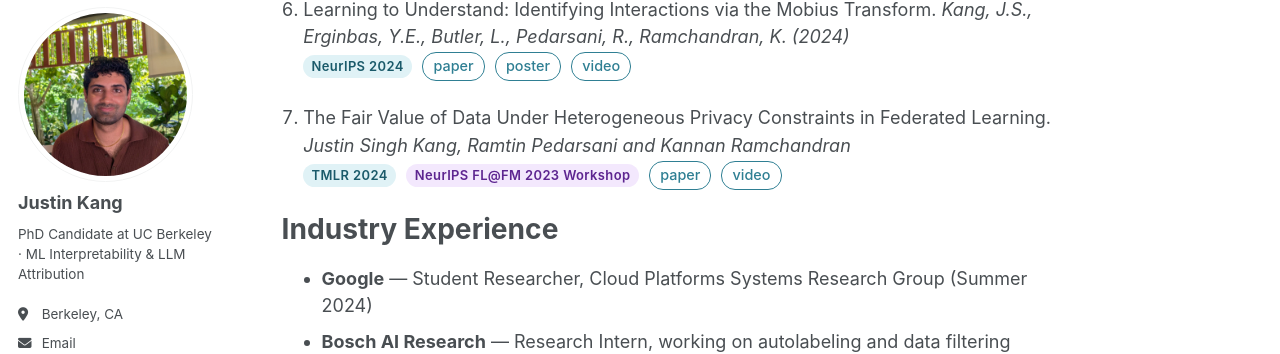
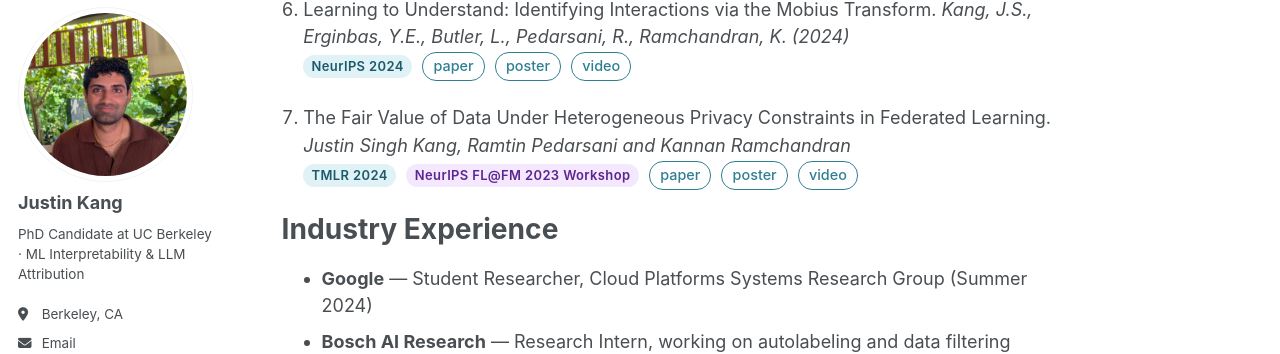
Before and after one commit to justinkang221/justinkang221.github.io, a Jekyll site: the page built from _pages/about.md, in a window 1280 px wide and 900 px high, scrolled down 2260 px. Shown: the part 94-448 px from the top of the window. Built offline with Jekyll 4.4.1, drawn with Linux system fonts in a browser that asks for light colours; some web fonts are replaced; a script bundle is joined from its source files by our own code; library files that are not in the unit come from our copies.

Commit message:
Add Fairness poster link

```diff
--- a/_pages/about.md
+++ b/_pages/about.md
@@ -62,7 +62,7 @@ Selected Papers
 
 6. Learning to Understand: Identifying Interactions via the Mobius Transform. *Kang, J.S., Erginbas, Y.E., Butler, L., Pedarsani, R., Ramchandran, K. (2024)* <br><span class="venue-badge conference">NeurIPS 2024</span> <span class="paper-links"><a href="https://arxiv.org/abs/2402.02631">paper</a> <a href="/files/Learning_to_understand_poster.pdf">poster</a> <a href="https://www.youtube.com/watch?v=5-OHk25H1mE">video</a></span>
 
-7. The Fair Value of Data Under Heterogeneous Privacy Constraints in Federated Learning. *Justin Singh Kang, Ramtin Pedarsani and Kannan Ramchandran* <br><span class="venue-badge conference">TMLR 2024</span> <span class="venue-badge workshop">NeurIPS FL@FM 2023 Workshop</span> <span class="paper-links"><a href="https://arxiv.org/abs/2301.13336">paper</a> <a href="https://www.youtube.com/watch?v=S_DBTIlaodE">video</a></span>
+7. The Fair Value of Data Under Heterogeneous Privacy Constraints in Federated Learning. *Justin Singh Kang, Ramtin Pedarsani and Kannan Ramchandran* <br><span class="venue-badge conference">TMLR 2024</span> <span class="venue-badge workshop">NeurIPS FL@FM 2023 Workshop</span> <span class="paper-links"><a href="https://arxiv.org/abs/2301.13336">paper</a> <a href="/files/Fairness_Poster.pdf">poster</a> <a href="https://www.youtube.com/watch?v=S_DBTIlaodE">video</a></span>
 
 Industry Experience
 ======
```
Also changed, not shown: 1 other file.
